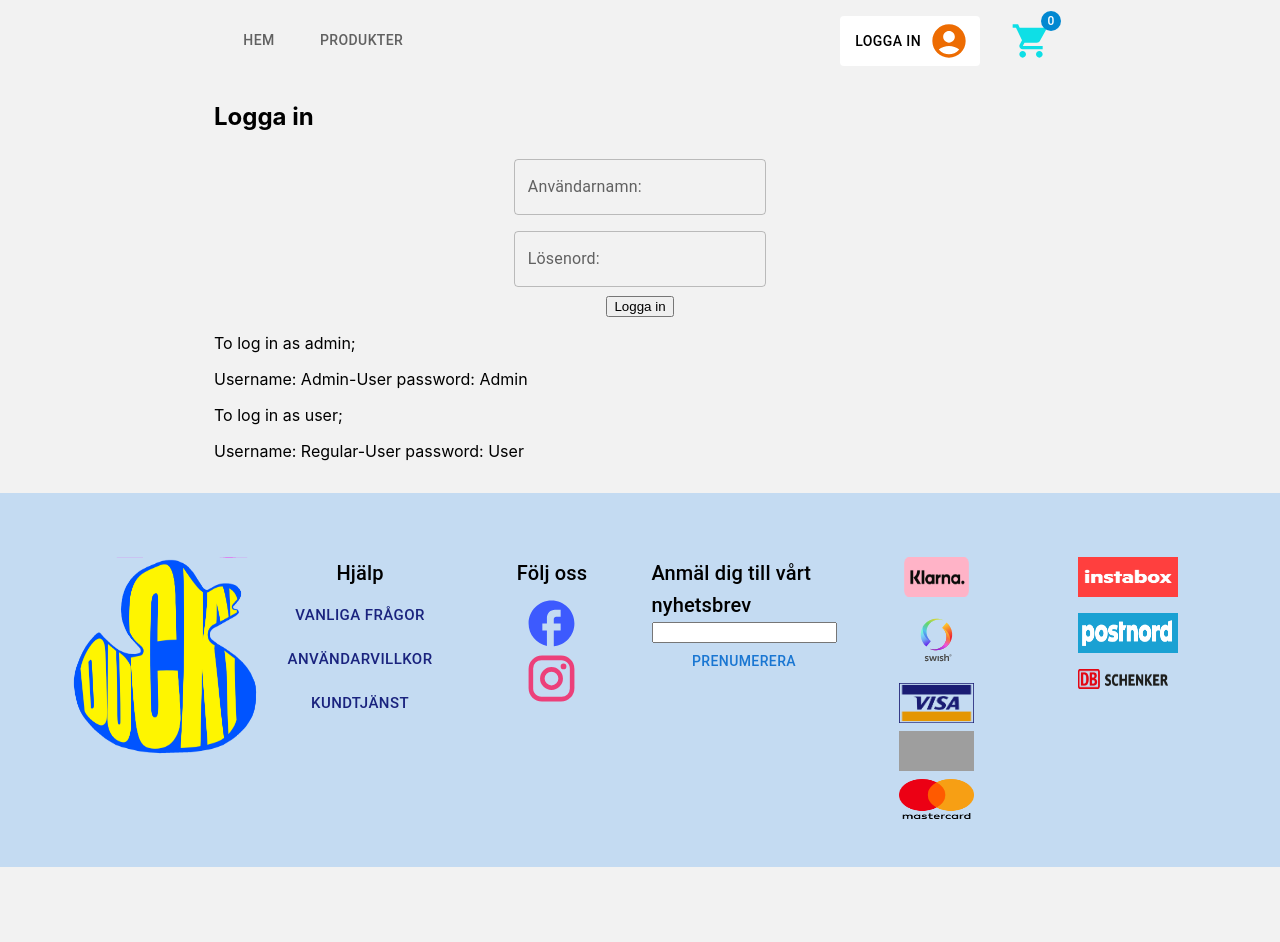
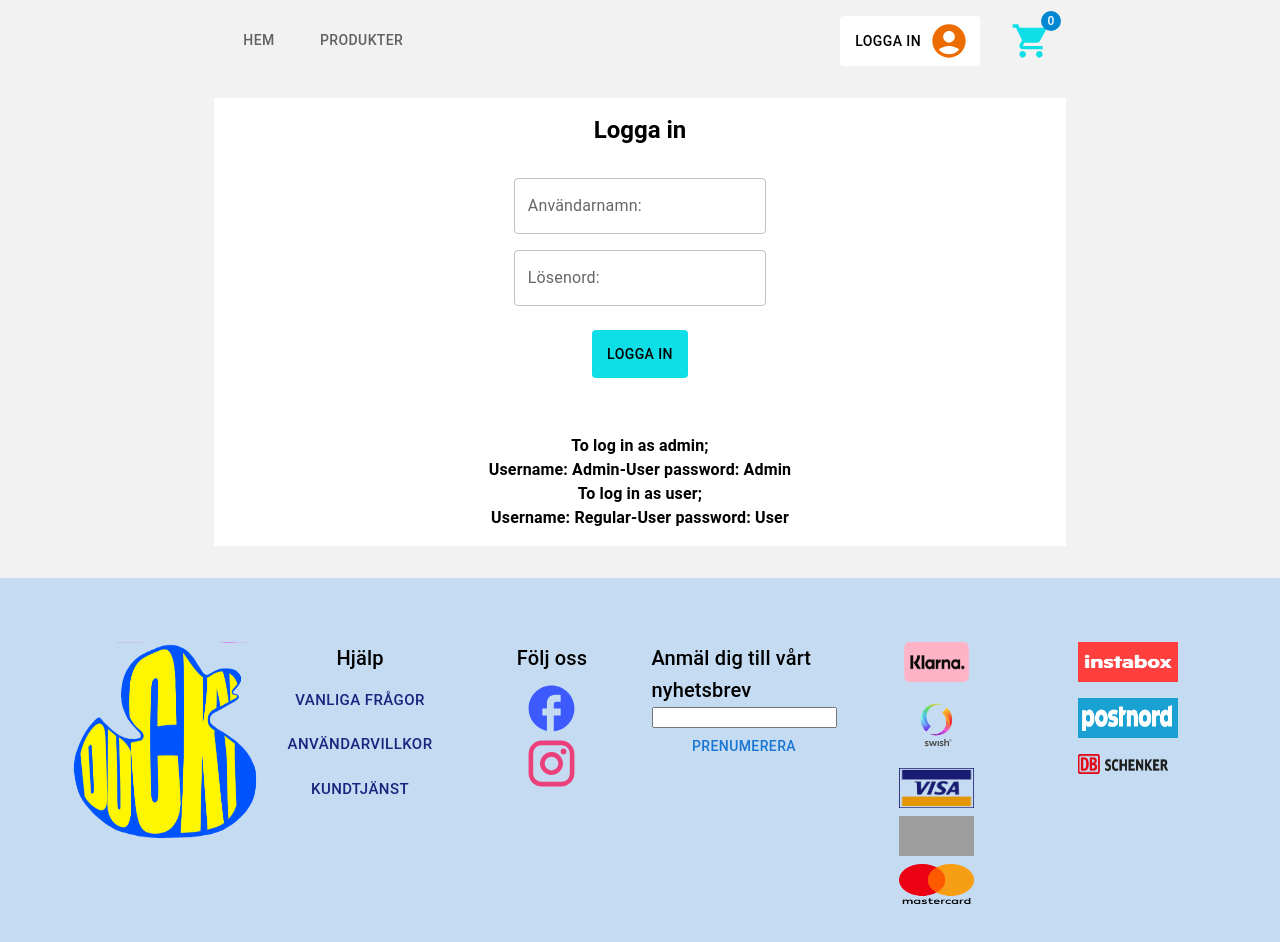
Before and after one commit to OliviaIsberg/ducky, a React (Create React App) app: page /login in a window 1280 px wide. Shown: the top 942 px of the page. Before the commit the page ends 867 px from the top, so only its background shows below. Built offline with nearby package versions, Linux system fonts and the light colour scheme; grey boxes are pictures that could not be loaded.

Commit message:
login error catch fix with api, and minor styling #109

```diff
--- a/src/Api/Api.ts
+++ b/src/Api/Api.ts
@@ -1,10 +1,15 @@
 import { User, mockedUsers } from '../Api/Data'
 import { LoginDetails } from '../components/Forms/LoginForm';
 
-export async function FakeUserFetch(loginDetails: LoginDetails) {
-
-  return new Promise<User>((resolve) => {
+function wait(time: number) {
+  return new Promise<boolean>((resolve) => {
     setTimeout(() => {
+      resolve(true)
+    }, time)
+  })
+}
+export async function FakeUserFetch(loginDetails: LoginDetails): Promise<User> {
+  await wait(2000)
   const foundUsers = mockedUsers.filter((user) => {
     return user.username === loginDetails.username
   })
@@ -19,16 +24,10 @@ export async function FakeUserFetch(loginDetails: LoginDetails) {
     throw new Error('Tyvärr så stämmer ej lösenordet.')
   }
 
-      resolve(foundUser);
-    }, 1000);
-  });
+  return foundUser
 }
 
 
 export async function placeOrderFetch() {
-  return new Promise<boolean>((resolve) => {
-    setTimeout(() => {
-      resolve(true);
-    }, 2000);
-  });
+  return await wait(2000)
 }
--- a/src/components/Forms/LoginForm.tsx
+++ b/src/components/Forms/LoginForm.tsx
@@ -1,61 +1,62 @@
-import { useFormik } from 'formik'
-import { useState } from 'react'
-import { useNavigate } from 'react-router-dom'
-import * as Yup from 'yup'
-import { useUser } from '../../contexts/UserContext'
-import InputField from './InputField'
+import { Box, Button, Container, Typography } from "@mui/material";
+import { useFormik } from "formik";
+import { useState } from "react";
+import { useNavigate } from "react-router-dom";
+import * as Yup from "yup";
+import { useUser } from "../../contexts/UserContext";
+import InputField from "./InputField";
 
-type LoginDetailsSchemaType = Record<keyof LoginDetails, Yup.AnySchema>
+type LoginDetailsSchemaType = Record<keyof LoginDetails, Yup.AnySchema>;
 
 const LoginFormSchema = Yup.object().shape<LoginDetailsSchemaType>({
-  username: Yup.string().required('Vänligen fyll i ditt användarnamn.'),
-  password: Yup.string().required('Vänligen fyll i ditt lösenord.'),
-})
+  username: Yup.string().required("Vänligen fyll i ditt användarnamn."),
+  password: Yup.string().required("Vänligen fyll i ditt lösenord."),
+});
 
 export interface LoginDetails {
-  username: string
-  password: string
+  username: string;
+  password: string;
 }
 
 interface Props {
-  defaultLoginDetails?: LoginDetails
+  defaultLoginDetails?: LoginDetails;
 }
 
 const emptyForm: LoginDetails = {
-  username: '',
-  password: '',
-}
+  username: "",
+  password: "",
+};
 
 function LoginForm(_props: Props) {
-  const userContext = useUser()
-  const [submitError, setSubmitError] = useState<string | undefined>(undefined)
-  let nav = useNavigate()
+  const userContext = useUser();
+  const [submitError, setSubmitError] = useState<string | undefined>(undefined);
+  let nav = useNavigate();
 
   const { values, errors, touched, handleChange, handleSubmit, handleBlur } =
     useFormik<LoginDetails>({
       initialValues: emptyForm,
       validationSchema: LoginFormSchema,
       onSubmit: (loginDetails, { resetForm }) => {
-        setSubmitError(undefined)
+        setSubmitError(undefined);
 
         // on submit, set user to logged in if successful, navigate back to home
         userContext
           .login(loginDetails)
           .then(() => {
-            resetForm()
-            nav('/')
+            resetForm();
+            nav("/");
           })
           .catch((e) => {
-            setSubmitError(e)
-          })
+            setSubmitError(e.message);
+          });
       },
-    })
+    });
 
   return (
         // Log-in form
-    <form onSubmit={handleSubmit}>
+        <form onSubmit={handleSubmit} >
           {/* Display error if invalid input */}
-      {!!submitError && <h3>{submitError}</h3>}
+          {!!submitError && <Typography sx={{color:"red"}}>{submitError}</Typography>}
 
           {/* user name input */}
           <InputField
@@ -83,9 +84,32 @@ function LoginForm(_props: Props) {
             helperText={touched.password && errors.password}
           />
 
-      <button type="submit">Logga in</button>
+          <Button
+            variant="outlined"
+            type="submit"
+            sx={{
+              mt: 2,
+              mb: 2,
+              height: "3rem",
+              bgcolor: "#0EDFE6",
+              border: "none",
+              color: " black",
+              "&:hover": {
+                bgcolor: "#eaa0ff",
+                border: "none",
+                color: "black",
+              },
+              "@media screen and (max-width: 440px)": {
+                borderRadius: "0",
+                mt: 2,
+                mb: 0,
+              },
+            }}
+          >
+            Logga in
+          </Button>
         </form>
-  )
+  );
 }
 
-export default LoginForm
+export default LoginForm;
--- a/src/components/Header/CartButton.tsx
+++ b/src/components/Header/CartButton.tsx
@@ -46,6 +46,9 @@ function CartButton() {
             bgcolor: "transparent",
             border: "none",
           },
+          "&:disabled": {
+            border: "none",
+          },
         }}
         variant="outlined"
         aria-describedby={id}
@@ -58,9 +61,9 @@ function CartButton() {
               color: "#0EDFE6",
               height: "2.5rem",
               width: "2.5rem",
+              border: "none",
               "&:hover": {
                 color: "#eaa0ff",
-                border: "none",
               },
             }}
           />
@@ -83,11 +86,11 @@ function CartButton() {
         {cart?.length > 0 ? (
           <CartList handleClose={handleClose} />
         ) : (
-          <Typography variant="body2">Du har inget i kundkorgen</Typography>
+          <Typography variant="body2">Du har inget i kundkorgen.</Typography>
         )}
 
         {cart.length > 0 && (
-          <Link to="cartPage" onClick={handleClose} >
+          <Link to="cartPage" onClick={handleClose}>
             <Button
               sx={{
                 bgcolor: "#0EDFE6",
--- a/src/pages/LoginPage.tsx
+++ b/src/pages/LoginPage.tsx
@@ -1,24 +1,31 @@
-import { Box, Container } from "@mui/material";
+import { Box, Container, Typography } from "@mui/material";
 import LoginForm from "../components/Forms/LoginForm";
 
 function LoginPage() {
   return (
-    <Container maxWidth="md">
-      <h2>Logga in</h2>
+    <Container maxWidth="md" >
+      <Box sx={{ bgcolor: "#ffffff", mt: 2, textAlign:"center", padding:2, minHeight:"50vh"}}>
+        <Typography variant="h5" sx={{fontWeight: "bold", mb:3 }}>
+          Logga in
+        </Typography>
 
-      {/* Log in form with username and password */}
-      <LoginForm />
+        {/* Log in form with username and password */}
+        <LoginForm />
 
-      {/* just for development, remove before "real" launch. */}
-        <Box>
-          <p>To log in as admin; </p>
-          <p>Username: Admin-User password: Admin</p>
-          <p>To log in as user; </p>
-          <p>Username: Regular-User password: User</p>
+        {/* just for development, remove before "real" launch. */}
+        <Box >
+          <Typography variant="body1" sx={{ mt:5,fontWeight: "bold" }}>
+            To log in as admin; <br />
+            Username: Admin-User password: Admin
+            <br />
+            To log in as user;
+            <br />
+            Username: Regular-User password: User
+          </Typography>
         </Box>
-
+      </Box>
     </Container>
   );
 }
 
-export default LoginPage
+export default LoginPage;
```
Lines whose indentation alone changed are shown as unchanged.
